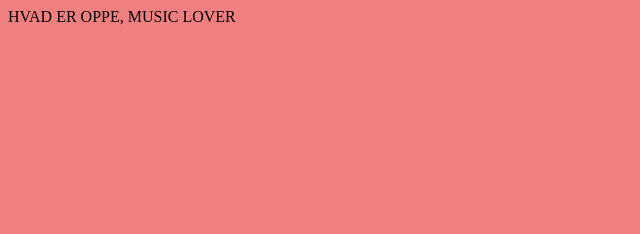
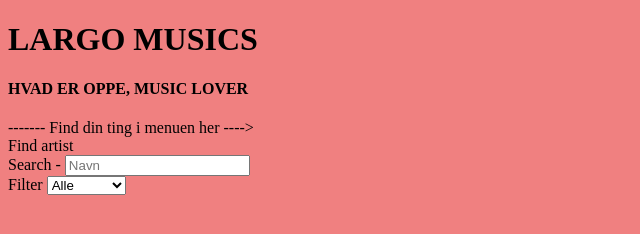
Before and after one commit to Tunafan/Musikere-app, a plain HTML site: page index.html in a window 1280 px wide. Shown: the whole page, without its empty margins (0-640 px from the left). Drawn offline with Linux system fonts and the light colour scheme.

Commit message:
navBar i gang

```diff
--- a/index.html
+++ b/index.html
@@ -8,7 +8,29 @@
     <link rel="stylesheet" href="style.css">
 </head>
 <body>
-    <header>HVAD ER OPPE, MUSIC LOVER</header>
+    <h1>LARGO MUSICS
+        <h4>HVAD ER OPPE, MUSIC LOVER</h4>
+    </h1>
+
+    <nav>------- Find din ting i menuen her ---->
+        <div> <label for="searchBar">Find artist</label>
+            <div id="searchAndFilter"></div>
+            <div>
+          <label for="searchBar">Search -</label>
+           <input type="search" id="searchBar" name="searchBar" placeholder="Navn"/>
+        </div>
+        <div>
+          <label for="showOnly">Filter</label>
+           <select name="showOnly" id="showOnly">
+            <option value="none">Alle</option>
+            <option value="favourites">Favoritter</option>
+          </select>
+        </div>
+
+        </div>
+    </nav>
+
+
     <script src="app.js"></script>
 </body>
 </html>
```
